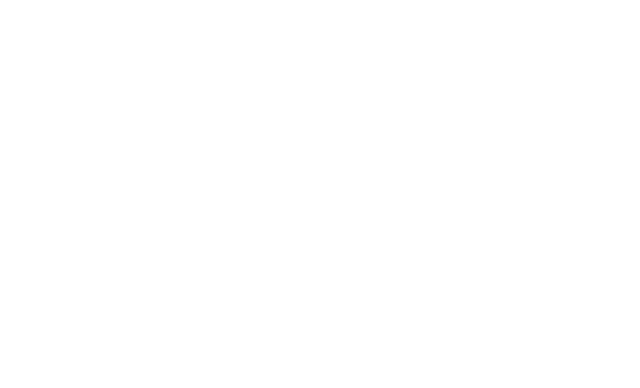
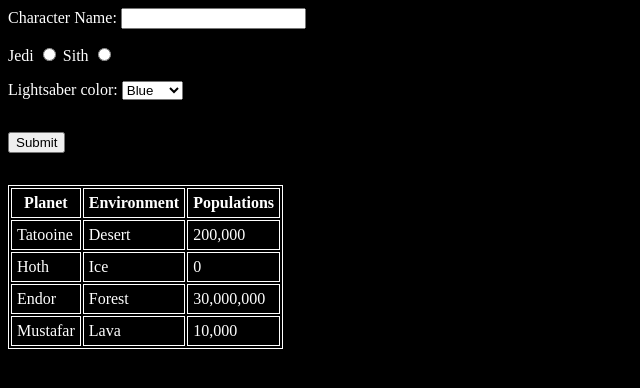
Before and after one commit to HabitWriter/Assessment-2, a website: page src/index.html in a window 1280 px wide. Shown: the whole page, without its empty margins (0-640 px from the left). Drawn offline with Linux system fonts and the light colour scheme.

Commit message:
finished

```diff
--- a/src/index.html
+++ b/src/index.html
@@ -7,5 +7,65 @@
     <link rel="stylesheet" href="styles.css" />
   </head>
 
-  <body></body>
+  <body>
+    <div class="character-name-box">
+      <label for="character-name">Character Name:</label>
+      <input id="character-name" type="text">
+    </div>
+
+    <form action="">
+      <div class="jedi-or-sith-box">
+        <label for="jedi">Jedi</label>
+        <input id="jedi" type="radio">
+
+        <label for="sith">Sith</label>
+        <input id="sith" type="radio">
+      </div>
+
+      <div class="lightsaber-color-box">
+        <label for="lightsaber-color-select">Lightsaber color:</label>
+        <select name="lightsaber-color-select" id="">
+          <option value="blue">Blue</option>
+          <option value="green">Green</option>
+          <option value="red">Red</option>
+          <option value="purple">Purple</option>
+        </select>
+      </div>
+      <button>Submit</button>
+    </form>
+
+    <table>
+      <tr>
+        <th>Planet</th>
+        <th>Environment</th>
+        <th>Populations</th>
+      </tr>
+      <tr>
+        <td>Tatooine</td>
+        <td>Desert</td>
+        <td>200,000</td>
+      </tr>
+      <tr>
+        <td>Hoth</td>
+        <td>Ice</td>
+        <td>0</td>
+        <!-- The rebels must be hiding their population -->
+      </tr>
+      <tr>
+        <td>Endor</td>
+        <td>Forest</td>
+        <td>30,000,000</td>
+        <!-- Endor is technically not a planet, but a forest moon -->
+      </tr>
+      <tr>
+        <td>Mustafar</td>
+        <td>Lava</td>
+        <td>10,000</td>
+      </tr>
+
+
+    </table>
+
+
+  </body>
 </html>
--- a/src/styles.css
+++ b/src/styles.css
@@ -0,0 +1,21 @@
+html {
+    background-color: black;
+}
+html label, th, td {
+    color: white;
+}
+
+table, th, td {
+    border-color: white;
+    border-style: solid;
+    border-width: 1px
+}
+
+th, td {
+    padding: 5px;
+}
+
+table, button, .character-namebox, .jedi-or-sith-box, .lightsaber-color-box {
+    margin-top: 16px;
+    margin-bottom: 16px;
+}
```
